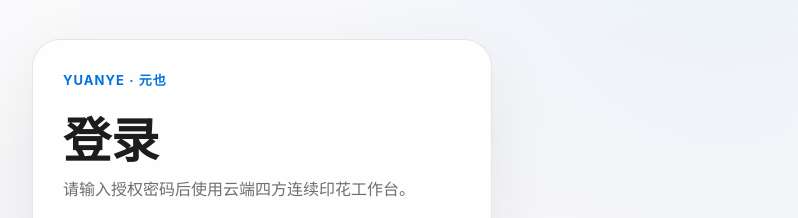
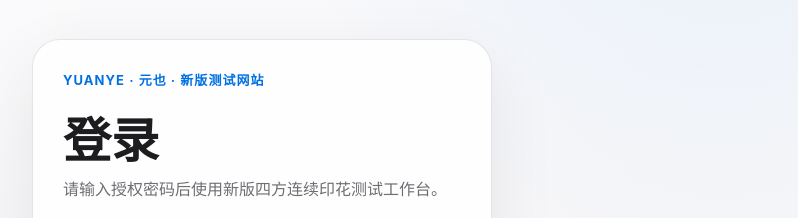
Before and after one commit to macwangjj/yuanye-test, a website: page login.html in a window 1280 px wide. Shown: the part 183-401 px from the top of the page, without its empty margins (378-1176 px from the left). Drawn offline with Linux system fonts and the light colour scheme.

Commit message:
Mark login page as test site

```diff
--- a/login.html
+++ b/login.html
@@ -3,15 +3,15 @@
   <head>
     <meta charset="UTF-8" />
     <meta name="viewport" content="width=device-width, initial-scale=1.0" />
-    <title>登录 YUANYE 元也</title>
+    <title>登录 YUANYE 元也 · 新版测试网站</title>
     <link rel="stylesheet" href="./styles.css" />
   </head>
   <body class="login-page">
     <main class="login-shell">
       <section class="login-card">
-        <p class="eyebrow">YUANYE · 元也</p>
+        <p class="eyebrow">YUANYE · 元也 · 新版测试网站</p>
         <h1>登录</h1>
-        <p class="subtitle">请输入授权密码后使用云端四方连续印花工作台。</p>
+        <p class="subtitle">请输入授权密码后使用新版四方连续印花测试工作台。</p>
         <form id="loginForm" class="login-form">
           <label>
             授权密码
```
